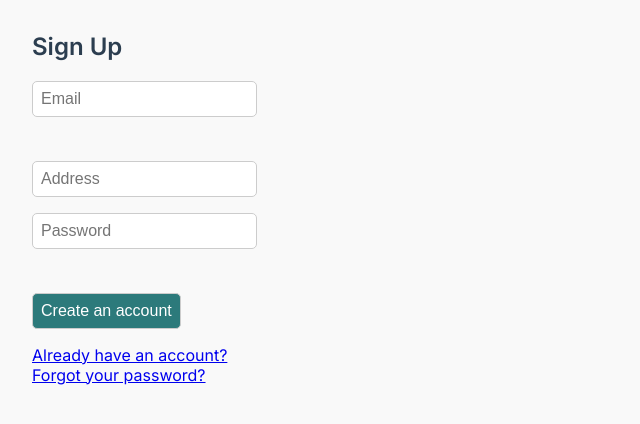
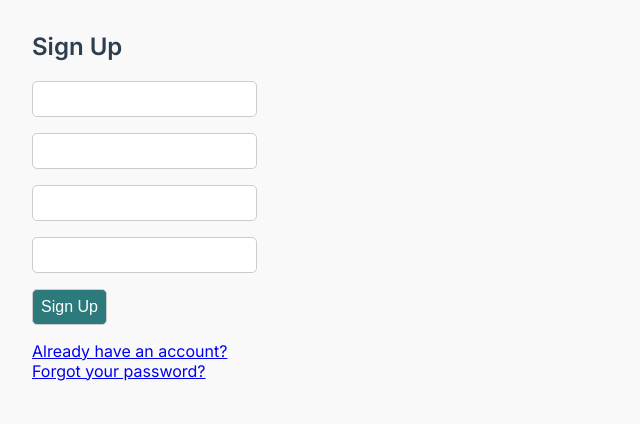
Before and after one commit to emaunicorn/composting-app, a Flask app: page /signup in a window 1280 px wide. Shown: the part 151-575 px from the top of the page, without its empty margins (0-640 px from the left). Run offline with Flask 3, Linux system fonts and the light colour scheme.

Commit message:
fixing signup

```diff
--- a/app.py
+++ b/app.py
@@ -22,7 +22,7 @@ app.config['SQLALCHEMY_DATABASE_URI'] = 'sqlite:///compost.db'
 app.config['SQLALCHEMY_TRACK_MODIFICATIONS'] = False
 load_dotenv()  # Load environment variables from .env
 app.config['SECRET_KEY'] = os.getenv('SECRET_KEY')
-app.config['SERVER_NAME'] = None
+# app.config['SERVER_NAME'] = None
 app.config['PREFERRED_URL_SCHEME'] = 'https'
 
 
@@ -87,9 +87,9 @@ def signup():
         name = request.form["name"]
         email = request.form["email"]
         password = request.form["password"]
-        address = request.form.get("address")
+        address = request.form["address"]
 
-        if not name or not email or not password:
+        if not name or not email or not password or not address:
             error = "Please fill out all fields."
         elif User.query.filter_by(email=email).first():
             error = "An account with that email already exists."
--- a/templates/signup.html
+++ b/templates/signup.html
@@ -9,11 +9,12 @@
     <p style="color: red;">{{ error }}</p>
   {% endif %}
 
-  <form method="POST">
-    <input type="email" name="email" placeholder="Email" required><br>
-    <input type="text" name="address" placeholder="Address">
-    <input type="password" name="password" placeholder="Password" required><br>
-    <button type="submit">Create an account</button>
+  <form method="POST" action="/signup">
+    <input type="text" name="name" required>
+    <input type="email" name="email" required>
+    <input type="password" name="password" required>
+    <input type="text" name="address" required>
+    <button type="submit">Sign Up</button>
   </form>
 
   <a href="/signup">Already have an account?</a><br>
```
